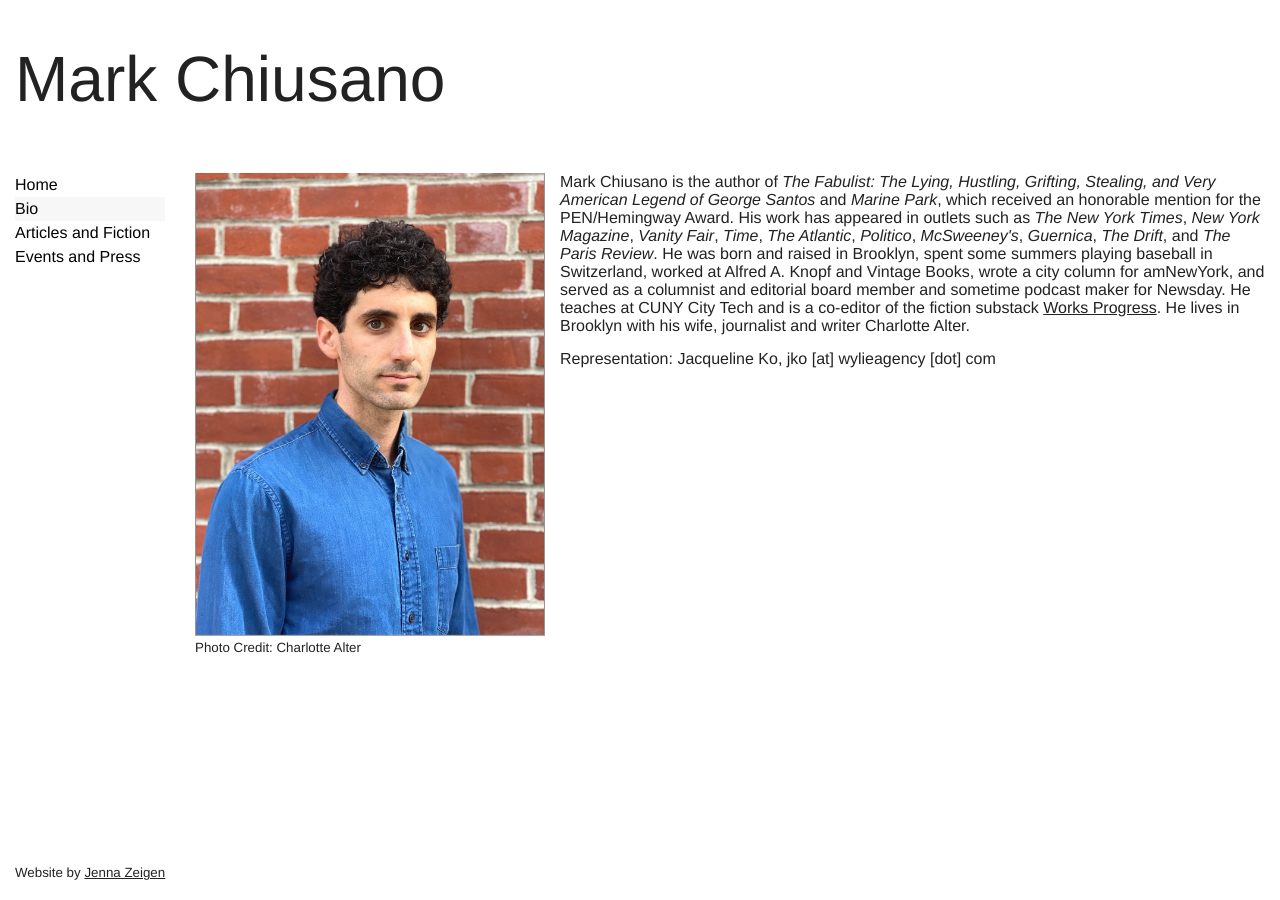
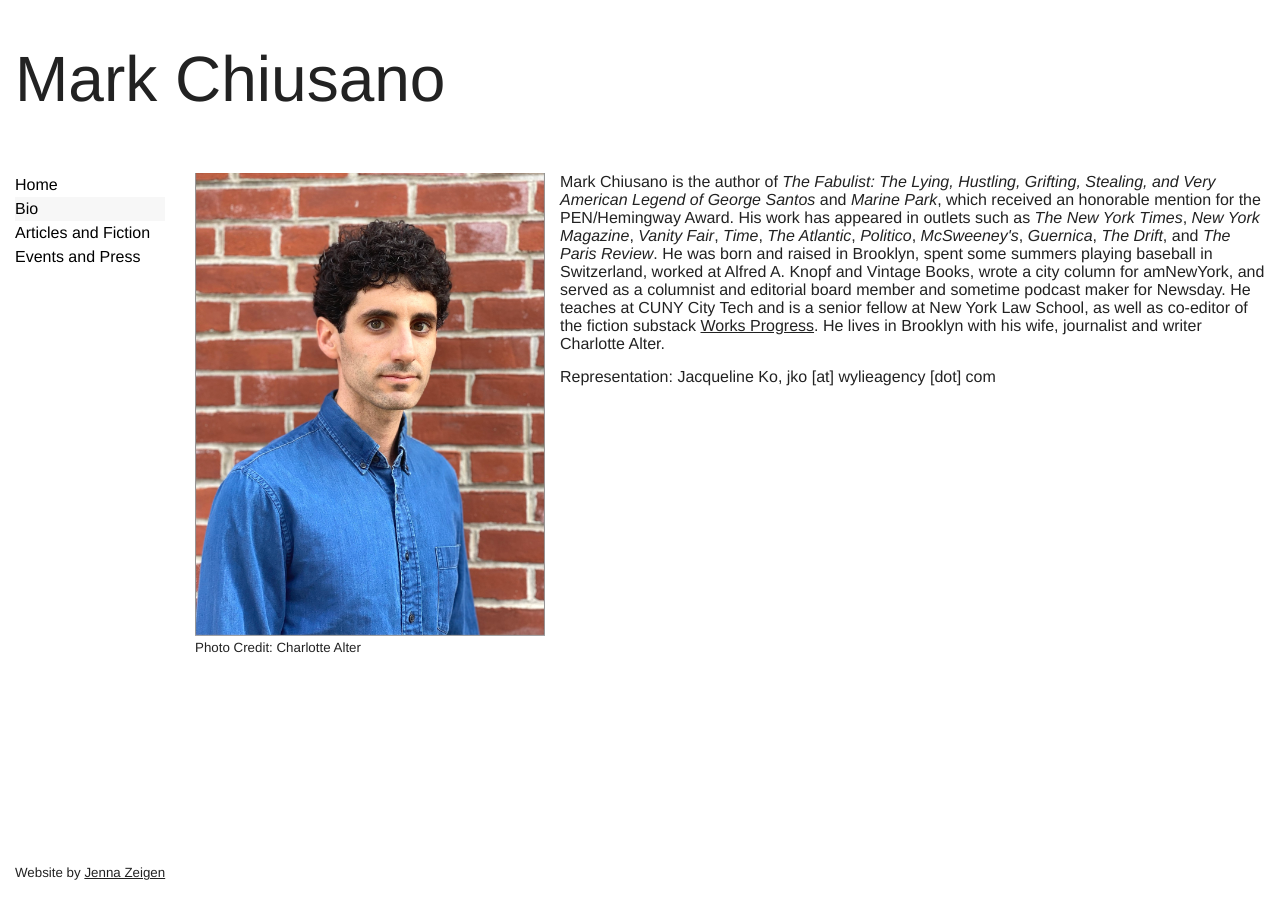
Before and after one commit to mjchiusano/mjchiusano.github.io, a Jekyll site: the page built from bio.html, in a window 1280 px wide. Built offline with Jekyll 4.4.1, drawn with Linux system fonts in a browser that asks for light colours; Markdown is read by kramdown in place of the engine named in the settings.

Commit message:
Update bio.html
nyls

```diff
--- a/bio.html
+++ b/bio.html
@@ -8,7 +8,7 @@
   <small>Photo Credit: Charlotte Alter</small>
 </div>
 
-<p class="gutter-pad-bottom">Mark Chiusano is the author of <i>The Fabulist: The Lying, Hustling, Grifting, Stealing, and Very American Legend of George Santos</i> and <i>Marine Park</i>, which received an honorable mention for the PEN/Hemingway Award. His work has appeared in outlets such as <i>The New York Times</i>, <i>New York Magazine</i>, <i>Vanity Fair</i>, <i>Time</i>, <i>The Atlantic</i>, <i>Politico</i>, <i>McSweeney's</i>, <i>Guernica</i>, <i>The Drift</i>, and <i>The Paris Review</i>. He was born and raised in Brooklyn, spent some summers playing baseball in Switzerland, worked at Alfred A. Knopf and Vintage Books, wrote a city column for amNewYork, and served as a columnist and editorial board member and sometime podcast maker for Newsday. He teaches at CUNY City Tech and is a co-editor of the fiction substack <a href="https://worksprogress.substack.com/"> Works Progress</a>. He lives in Brooklyn with his wife, journalist and writer Charlotte Alter.</p>
+<p class="gutter-pad-bottom">Mark Chiusano is the author of <i>The Fabulist: The Lying, Hustling, Grifting, Stealing, and Very American Legend of George Santos</i> and <i>Marine Park</i>, which received an honorable mention for the PEN/Hemingway Award. His work has appeared in outlets such as <i>The New York Times</i>, <i>New York Magazine</i>, <i>Vanity Fair</i>, <i>Time</i>, <i>The Atlantic</i>, <i>Politico</i>, <i>McSweeney's</i>, <i>Guernica</i>, <i>The Drift</i>, and <i>The Paris Review</i>. He was born and raised in Brooklyn, spent some summers playing baseball in Switzerland, worked at Alfred A. Knopf and Vintage Books, wrote a city column for amNewYork, and served as a columnist and editorial board member and sometime podcast maker for Newsday. He teaches at CUNY City Tech and is a senior fellow at New York Law School, as well as co-editor of the fiction substack <a href="https://worksprogress.substack.com/"> Works Progress</a>. He lives in Brooklyn with his wife, journalist and writer Charlotte Alter.</p>
 
 
 <p>Representation:
```
